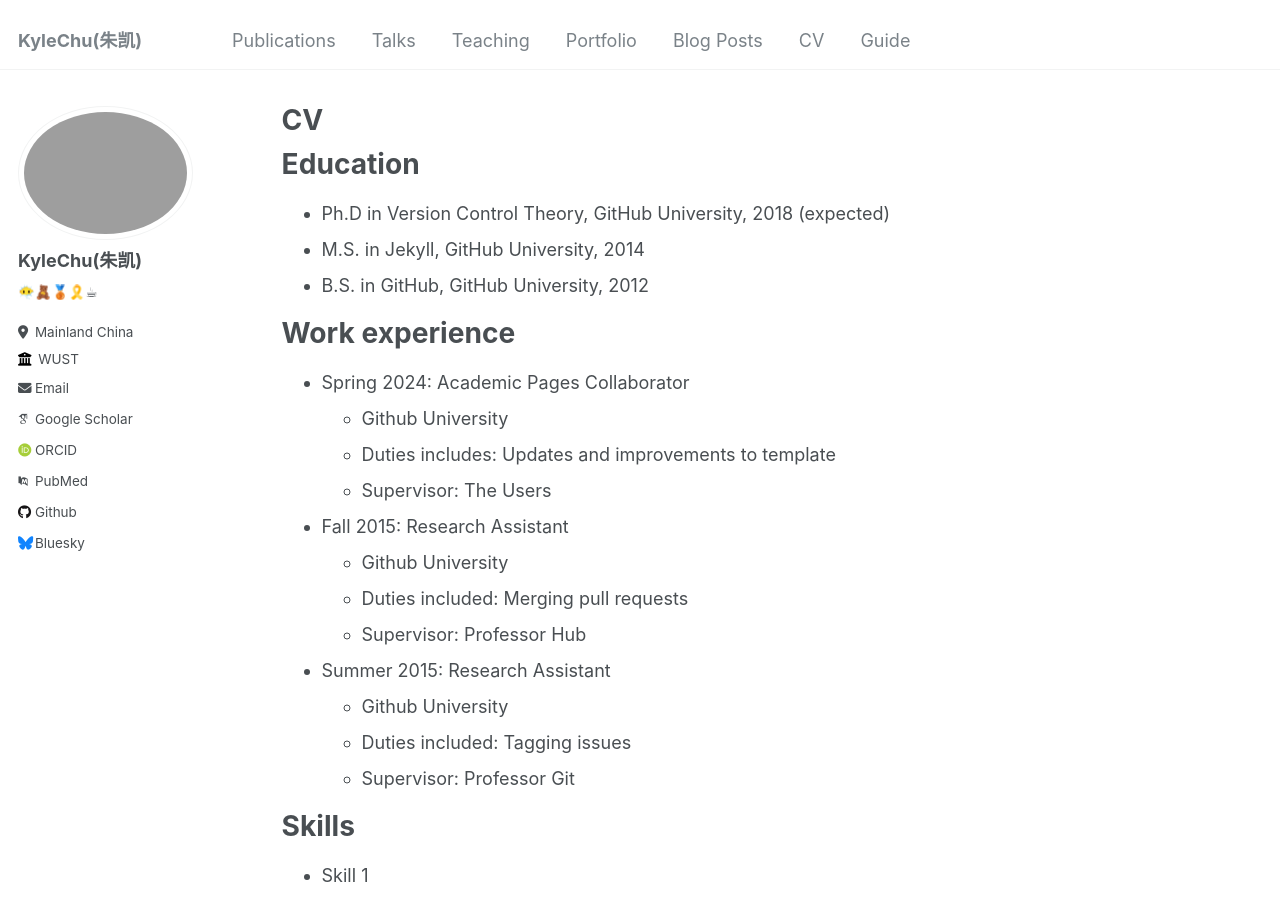
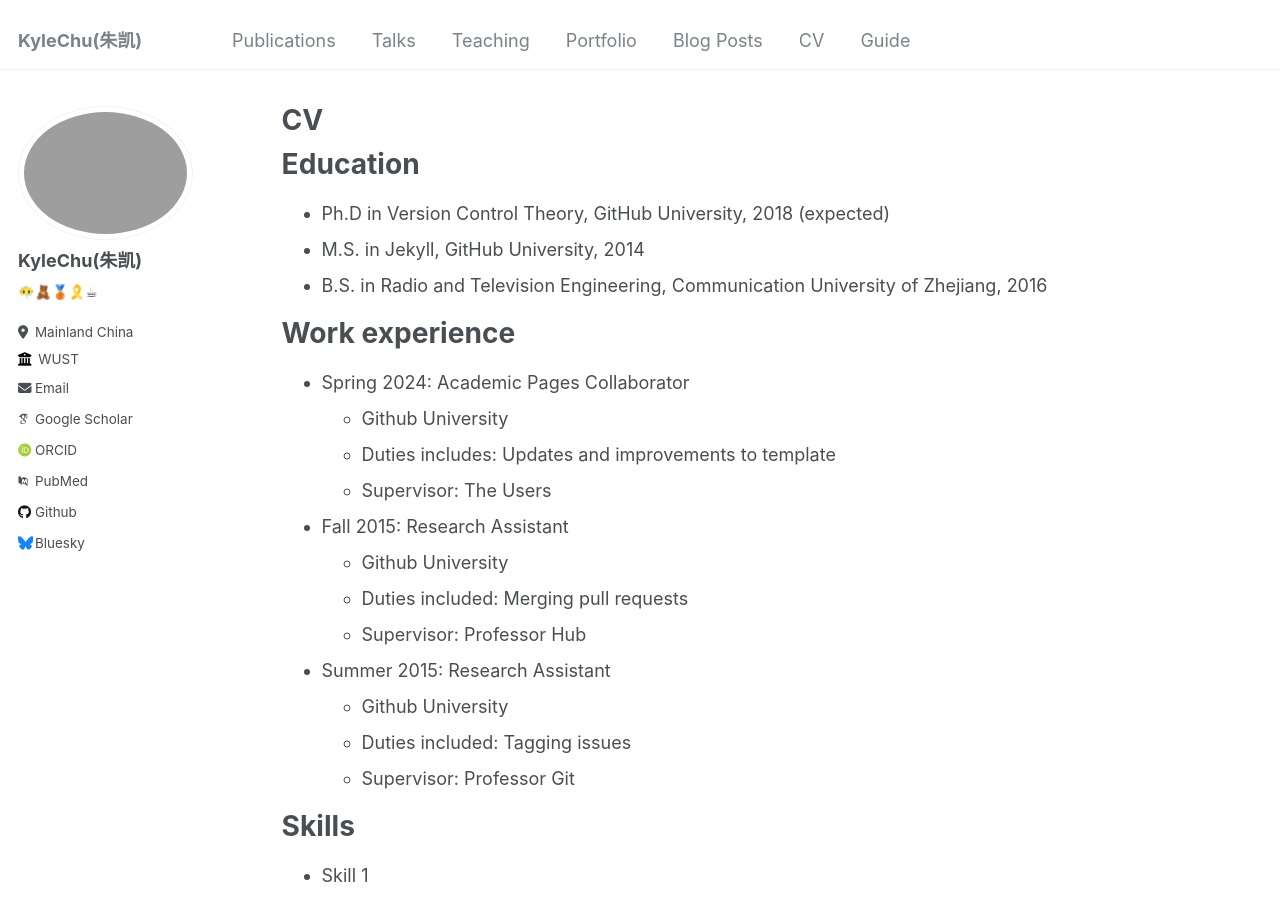
Before and after one commit to kylechuuuuu/kylechuuuuu.github.io, a Jekyll site: the page built from _pages/cv.md, in a window 1280 px wide and 900 px high. Built offline with Jekyll 4.4.1, drawn with Linux system fonts in a browser that asks for light colours; some web fonts are replaced.

Commit message:
Update cv.md

```diff
--- a/_pages/cv.md
+++ b/_pages/cv.md
@@ -13,7 +13,7 @@ Education
 ======
 * Ph.D in Version Control Theory, GitHub University, 2018 (expected)
 * M.S. in Jekyll, GitHub University, 2014
-* B.S. in GitHub, GitHub University, 2012
+* B.S. in Radio and Television Engineering, Communication University of Zhejiang, 2016
 
 Work experience
 ======
```
